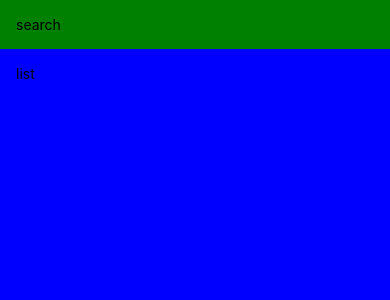
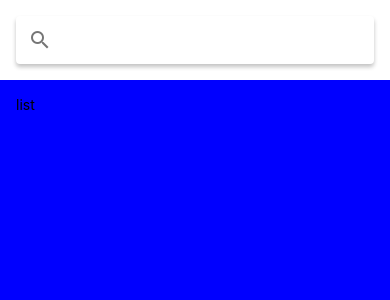
Before and after one commit to Clannis/MealsToGo, a React Native app: screen / in a window 390 px wide. Shown: the top 300 px of the page. Built offline with nearby package versions, Linux system fonts and the light colour scheme.

Commit message:
Add searchbar to initial view

```diff
--- a/App.js
+++ b/App.js
@@ -1,13 +1,14 @@
 import { StatusBar as ExpoStatusBar } from "expo-status-bar";
 import React from "react";
 import { StyleSheet, Text, View, SafeAreaView, StatusBar } from "react-native";
+import { Searchbar } from "react-native-paper";
 
 export default function App() {
   return (
     <>
       <SafeAreaView style={styles.container}>
         <View style={styles.search}>
-          <Text>search</Text>
+          <Searchbar />
         </View>
         <View style={styles.list}>
           <Text>list</Text>
@@ -25,7 +26,6 @@ const styles = StyleSheet.create({
   },
   search: {
     padding: 16,
-    backgroundColor: "green",
   },
   list: {
     flex: 1,
```
